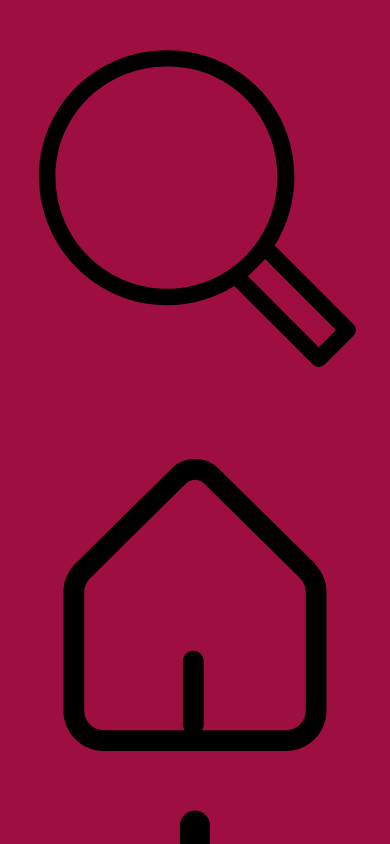
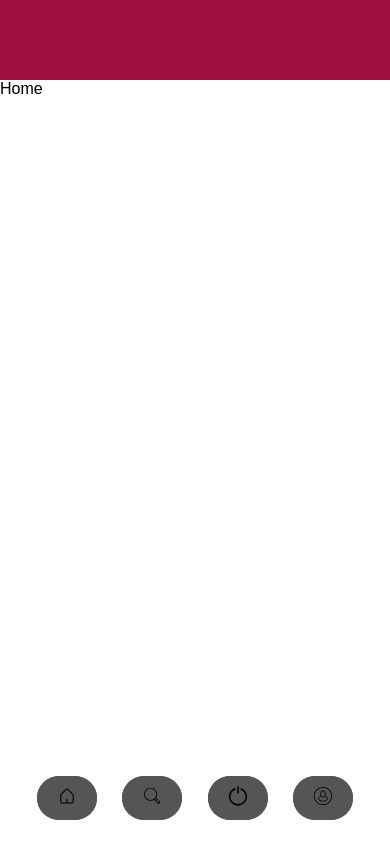
Before and after one commit to DamienCarrere/EVAL-reseau-social, a React (Vite) app: page / in a window 390 px wide. Shown: the top 844 px of the page. Built offline with nearby package versions, Linux system fonts and the light colour scheme.

Commit message:
add navbar for mobile (1rst rev)

```diff
--- a/components/Navbar/NavBar.jsx
+++ b/components/Navbar/NavBar.jsx
@@ -1,27 +1,58 @@
+import { Link } from "react-router-dom";
+import "./Navbar.css";
+
 export default function NavBar() {
 	return (
 		<nav className="navbar">
 			<ul className="navList">
 				<li className="navItem">
-					<svg className="svg-icon" viewBox="0 0 20 20">
-						<path d="M18.125,15.804l-4.038-4.037c0.675-1.079,1.012-2.308,1.01-3.534C15.089,4.62,12.199,1.75,8.584,1.75C4.815,1.75,1.982,4.726,2,8.286c0.021,3.577,2.908,6.549,6.578,6.549c1.241,0,2.417-0.347,3.44-0.985l4.032,4.026c0.167,0.166,0.43,0.166,0.596,0l1.479-1.478C18.292,16.234,18.292,15.968,18.125,15.804 M8.578,13.99c-3.198,0-5.716-2.593-5.733-5.71c-0.017-3.084,2.438-5.686,5.74-5.686c3.197,0,5.625,2.493,5.64,5.624C14.242,11.548,11.621,13.99,8.578,13.99 M16.349,16.981l-3.637-3.635c0.131-0.11,0.721-0.695,0.876-0.884l3.642,3.639L16.349,16.981z" />
-					</svg>
+					<Link to="/">
+						<svg
+							className="svg-icon"
+							viewBox="0 0 20 20"
+							height={20}
+							width={20}
+						>
+							<path d="M15.971,7.708l-4.763-4.712c-0.644-0.644-1.769-0.642-2.41-0.002L3.99,7.755C3.98,7.764,3.972,7.773,3.962,7.783C3.511,8.179,3.253,8.74,3.253,9.338v6.07c0,1.146,0.932,2.078,2.078,2.078h9.338c1.146,0,2.078-0.932,2.078-2.078v-6.07c0-0.529-0.205-1.037-0.57-1.421C16.129,7.83,16.058,7.758,15.971,7.708z M15.68,15.408c0,0.559-0.453,1.012-1.011,1.012h-4.318c0.04-0.076,0.096-0.143,0.096-0.232v-3.311c0-0.295-0.239-0.533-0.533-0.533c-0.295,0-0.534,0.238-0.534,0.533v3.311c0,0.09,0.057,0.156,0.096,0.232H5.331c-0.557,0-1.01-0.453-1.01-1.012v-6.07c0-0.305,0.141-0.591,0.386-0.787c0.039-0.03,0.073-0.066,0.1-0.104L9.55,3.75c0.242-0.239,0.665-0.24,0.906,0.002l4.786,4.735c0.024,0.033,0.053,0.063,0.084,0.09c0.228,0.196,0.354,0.466,0.354,0.76V15.408z" />
+						</svg>
+					</Link>
 				</li>
 				<li className="navItem">
-					<svg className="svg-icon" viewBox="0 0 20 20">
-						<path d="M15.971,7.708l-4.763-4.712c-0.644-0.644-1.769-0.642-2.41-0.002L3.99,7.755C3.98,7.764,3.972,7.773,3.962,7.783C3.511,8.179,3.253,8.74,3.253,9.338v6.07c0,1.146,0.932,2.078,2.078,2.078h9.338c1.146,0,2.078-0.932,2.078-2.078v-6.07c0-0.529-0.205-1.037-0.57-1.421C16.129,7.83,16.058,7.758,15.971,7.708z M15.68,15.408c0,0.559-0.453,1.012-1.011,1.012h-4.318c0.04-0.076,0.096-0.143,0.096-0.232v-3.311c0-0.295-0.239-0.533-0.533-0.533c-0.295,0-0.534,0.238-0.534,0.533v3.311c0,0.09,0.057,0.156,0.096,0.232H5.331c-0.557,0-1.01-0.453-1.01-1.012v-6.07c0-0.305,0.141-0.591,0.386-0.787c0.039-0.03,0.073-0.066,0.1-0.104L9.55,3.75c0.242-0.239,0.665-0.24,0.906,0.002l4.786,4.735c0.024,0.033,0.053,0.063,0.084,0.09c0.228,0.196,0.354,0.466,0.354,0.76V15.408z" />
-					</svg>
+					<Link to="/search">
+						<svg
+							className="svg-icon"
+							viewBox="0 0 20 20"
+							height={20}
+							width={20}
+						>
+							<path d="M18.125,15.804l-4.038-4.037c0.675-1.079,1.012-2.308,1.01-3.534C15.089,4.62,12.199,1.75,8.584,1.75C4.815,1.75,1.982,4.726,2,8.286c0.021,3.577,2.908,6.549,6.578,6.549c1.241,0,2.417-0.347,3.44-0.985l4.032,4.026c0.167,0.166,0.43,0.166,0.596,0l1.479-1.478C18.292,16.234,18.292,15.968,18.125,15.804 M8.578,13.99c-3.198,0-5.716-2.593-5.733-5.71c-0.017-3.084,2.438-5.686,5.74-5.686c3.197,0,5.625,2.493,5.64,5.624C14.242,11.548,11.621,13.99,8.578,13.99 M16.349,16.981l-3.637-3.635c0.131-0.11,0.721-0.695,0.876-0.884l3.642,3.639L16.349,16.981z" />
+						</svg>
+					</Link>
 				</li>
 				<li className="navItem">
-					<svg className="svg-icon" viewBox="0 0 20 20">
-						<path d="M13.53,2.238c-0.389-0.164-0.844,0.017-1.01,0.41c-0.166,0.391,0.018,0.845,0.411,1.01 c2.792,1.181,4.598,3.904,4.6,6.937c0,4.152-3.378,7.529-7.53,7.529c-4.151,0-7.529-3.377-7.529-7.529 C2.469,7.591,4.251,4.878,7.01,3.683C7.401,3.515,7.58,3.06,7.412,2.67c-0.17-0.392-0.624-0.571-1.014-0.402 c-3.325,1.44-5.472,4.708-5.47,8.327c0,5.002,4.069,9.071,9.071,9.071c5.003,0,9.073-4.07,9.073-9.071 C19.07,6.939,16.895,3.659,13.53,2.238z" />
-						<path d="M9.999,7.616c0.426,0,0.771-0.345,0.771-0.771v-5.74c0-0.426-0.345-0.771-0.771-0.771 c-0.427,0-0.771,0.345-0.771,0.771v5.74C9.228,7.271,9.573,7.616,9.999,7.616z" />
-					</svg>
+					<Link to="/disconnect">
+						<svg
+							className="svg-icon"
+							viewBox="0 0 20 20"
+							height={20}
+							width={20}
+						>
+							<path d="M13.53,2.238c-0.389-0.164-0.844,0.017-1.01,0.41c-0.166,0.391,0.018,0.845,0.411,1.01 c2.792,1.181,4.598,3.904,4.6,6.937c0,4.152-3.378,7.529-7.53,7.529c-4.151,0-7.529-3.377-7.529-7.529 C2.469,7.591,4.251,4.878,7.01,3.683C7.401,3.515,7.58,3.06,7.412,2.67c-0.17-0.392-0.624-0.571-1.014-0.402 c-3.325,1.44-5.472,4.708-5.47,8.327c0,5.002,4.069,9.071,9.071,9.071c5.003,0,9.073-4.07,9.073-9.071 C19.07,6.939,16.895,3.659,13.53,2.238z" />
+							<path d="M9.999,7.616c0.426,0,0.771-0.345,0.771-0.771v-5.74c0-0.426-0.345-0.771-0.771-0.771 c-0.427,0-0.771,0.345-0.771,0.771v5.74C9.228,7.271,9.573,7.616,9.999,7.616z" />
+						</svg>
+					</Link>
 				</li>
 				<li className="navItem">
-					<svg className="svg-icon" viewBox="0 0 20 20">
-						<path d="M12.443,9.672c0.203-0.496,0.329-1.052,0.329-1.652c0-1.969-1.241-3.565-2.772-3.565S7.228,6.051,7.228,8.02c0,0.599,0.126,1.156,0.33,1.652c-1.379,0.555-2.31,1.553-2.31,2.704c0,1.75,2.128,3.169,4.753,3.169c2.624,0,4.753-1.419,4.753-3.169C14.753,11.225,13.821,10.227,12.443,9.672z M10,5.247c1.094,0,1.98,1.242,1.98,2.773c0,1.531-0.887,2.772-1.98,2.772S8.02,9.551,8.02,8.02C8.02,6.489,8.906,5.247,10,5.247z M10,14.753c-2.187,0-3.96-1.063-3.96-2.377c0-0.854,0.757-1.596,1.885-2.015c0.508,0.745,1.245,1.224,2.076,1.224s1.567-0.479,2.076-1.224c1.127,0.418,1.885,1.162,1.885,2.015C13.961,13.689,12.188,14.753,10,14.753z M10,0.891c-5.031,0-9.109,4.079-9.109,9.109c0,5.031,4.079,9.109,9.109,9.109c5.031,0,9.109-4.078,9.109-9.109C19.109,4.969,15.031,0.891,10,0.891z M10,18.317c-4.593,0-8.317-3.725-8.317-8.317c0-4.593,3.724-8.317,8.317-8.317c4.593,0,8.317,3.724,8.317,8.317C18.317,14.593,14.593,18.317,10,18.317z" />
-					</svg>
+					<Link to="/profile">
+						<svg
+							className="svg-icon"
+							viewBox="0 0 20 20"
+							height={20}
+							width={20}
+						>
+							<path d="M12.443,9.672c0.203-0.496,0.329-1.052,0.329-1.652c0-1.969-1.241-3.565-2.772-3.565S7.228,6.051,7.228,8.02c0,0.599,0.126,1.156,0.33,1.652c-1.379,0.555-2.31,1.553-2.31,2.704c0,1.75,2.128,3.169,4.753,3.169c2.624,0,4.753-1.419,4.753-3.169C14.753,11.225,13.821,10.227,12.443,9.672z M10,5.247c1.094,0,1.98,1.242,1.98,2.773c0,1.531-0.887,2.772-1.98,2.772S8.02,9.551,8.02,8.02C8.02,6.489,8.906,5.247,10,5.247z M10,14.753c-2.187,0-3.96-1.063-3.96-2.377c0-0.854,0.757-1.596,1.885-2.015c0.508,0.745,1.245,1.224,2.076,1.224s1.567-0.479,2.076-1.224c1.127,0.418,1.885,1.162,1.885,2.015C13.961,13.689,12.188,14.753,10,14.753z M10,0.891c-5.031,0-9.109,4.079-9.109,9.109c0,5.031,4.079,9.109,9.109,9.109c5.031,0,9.109-4.078,9.109-9.109C19.109,4.969,15.031,0.891,10,0.891z M10,18.317c-4.593,0-8.317-3.725-8.317-8.317c0-4.593,3.724-8.317,8.317-8.317c4.593,0,8.317,3.724,8.317,8.317C18.317,14.593,14.593,18.317,10,18.317z" />
+						</svg>
+					</Link>
 				</li>
 			</ul>
 		</nav>
--- /dev/null
+++ b/components/Navbar/Navbar.css
@@ -0,0 +1,33 @@
+.navbar {
+    padding: 1.5em;
+    position: fixed;
+    bottom: 0;
+    left: 0;
+    width: 100%;
+    box-sizing: border-box;
+    background-color: transparent
+}
+
+.navbar .navList {
+    flex-direction: row;
+    justify-content: space-around;
+    display: flex;
+    list-style: none;
+    align-items: center;
+}
+
+.navbar .navList li a {
+    display: inline-block;
+    padding: 10px 20px;
+    background-color: #555;
+    color: white;
+    text-decoration: none;
+    font-weight: bold;
+    border-radius: 25px;
+    transition: all 0.3s ease;
+}
+
+.navbar .navList li a:hover {
+    background-color: #00bcd4;
+    transform: scale(1.05);
+}
--- a/src/App.jsx
+++ b/src/App.jsx
@@ -1,10 +1,22 @@
+import { BrowserRouter, Route, Routes } from "react-router-dom";
 import Header from "../components/Header&Footer/Header";
+import NavBar from "../components/Navbar/NavBar";
 import "./App.css";
 
 function App() {
 	return (
 		<>
-			<Header />
+			<BrowserRouter>
+				<Header />
+				<NavBar />
+				<Routes>
+					<Route path="/" element={"Home"} />
+					<Route path="/search" element={"Search"} />
+					<Route path="/disconnect" element={"Disconnect"} />
+					<Route path="/profile" element={"Profile"} />
+					<Route path="*" element={"Error 404"} />
+				</Routes>
+			</BrowserRouter>
 		</>
 	);
 }
```
